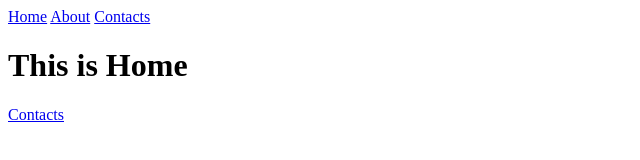
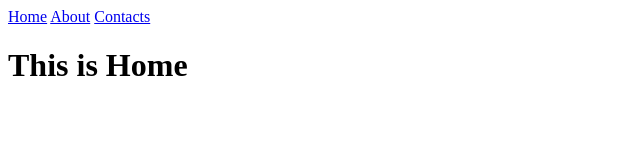
Before and after one commit to Renzzz08/Simple-Website, a plain HTML site: page index.html in a window 1280 px wide. Shown: the full height of the page, 0-640 px from the left. Drawn offline with Linux system fonts and the light colour scheme.

Commit message:
DONE DELETING UNNESCCESARY FILES

```diff
--- a/index.html
+++ b/index.html
@@ -14,7 +14,7 @@
     </nav>
 
     <h1>This is Home</h1>
-    <a href="M1.A2_Escurel.html">Contacts</a>
+
 
 
 
```
Also changed, not shown: Ad 1.png (deleted), Ad 2.png (deleted), Ad 3.png (deleted), Reese_s.png (deleted), WMLogo.png (deleted), burger_icon.png (deleted), cart.png (deleted), kisses.png (deleted), kisses_2.png (deleted), search_icon.png (deleted), 3 other files.
